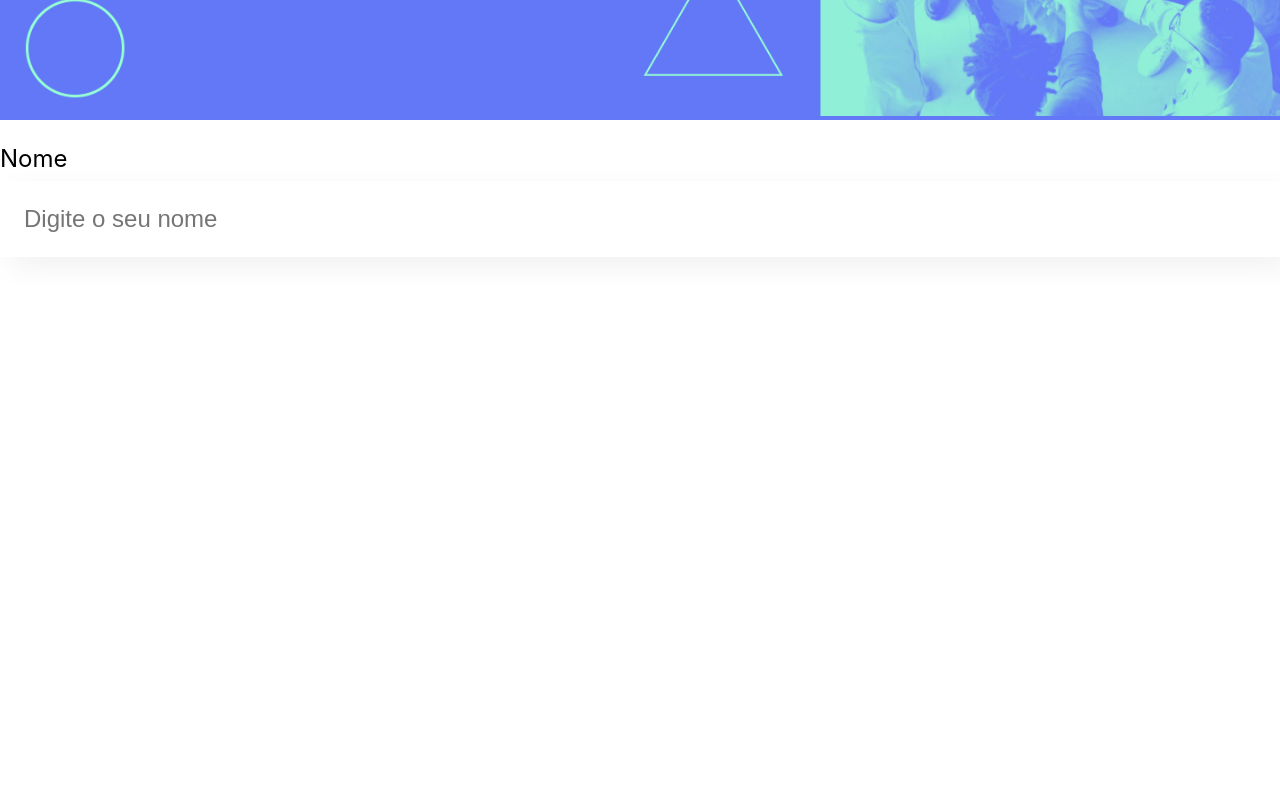
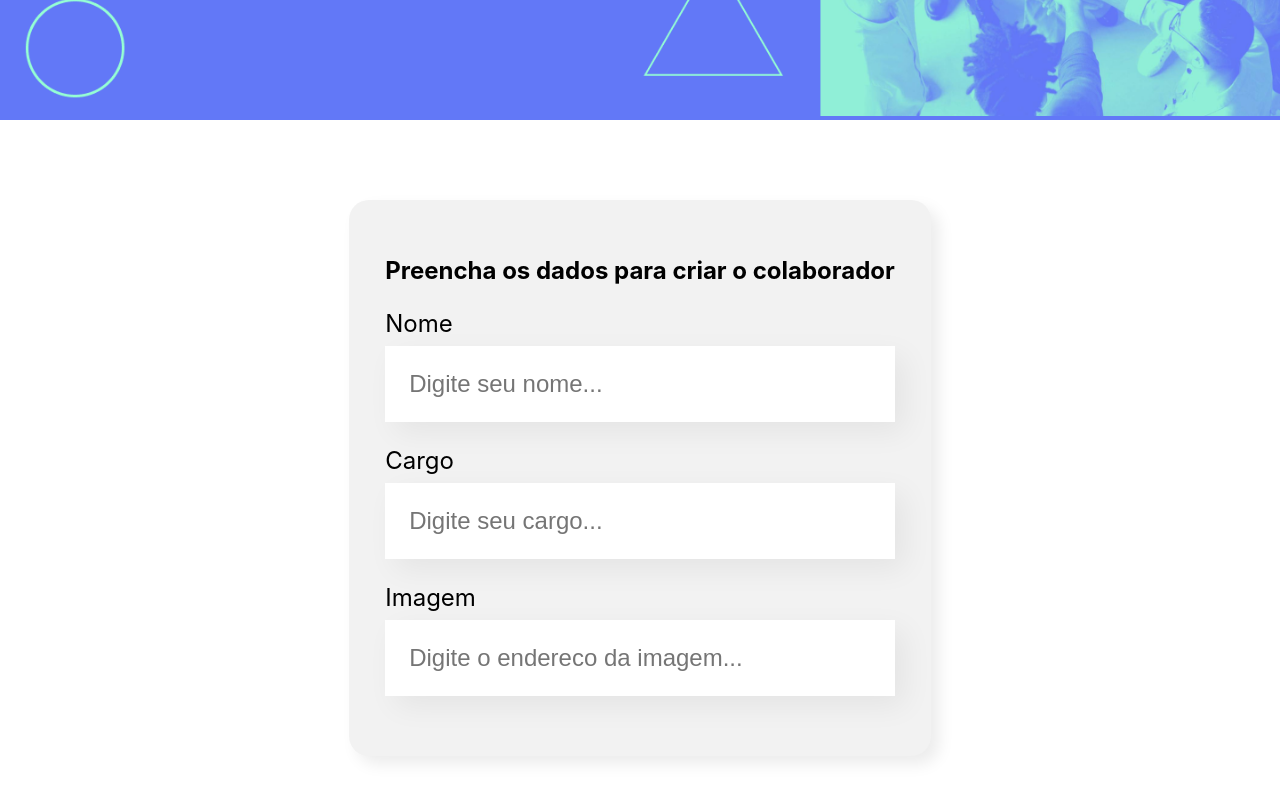
Before and after one commit to williandpg/organo, a React (Create React App) app: page / in a window 1280 px wide. Shown: the part 378-1178 px from the top of the page. Before the commit the page ends 800 px from the top, so only its background shows below. Built offline with nearby package versions, Linux system fonts and the light colour scheme.

Commit message:
Form adicionado

```diff
--- a/src/App.js
+++ b/src/App.js
@@ -1,11 +1,11 @@
 import Banner from './components/Banner/Banner';
-import CampText from './components/CampText/CampText';
+import Form from './components/form/Form';
 
 function App() {
   return (
     <div className="App">
       <Banner />
-      <CampText />
+      <Form />
     </div>
   );
 }
--- a/src/components/CampText/CampText.js
+++ b/src/components/CampText/CampText.js
@@ -1,10 +1,11 @@
 import './CampText.css';
 
-const CampText = () => {
+const CampText = (props) => {
+  const placeholderModify = `${props.placeholder}...`;
   return (
     <div className="campo-texto">
-      <label>Nome</label>
-      <input placeholder='Digite o seu nome'/>
+      <label>{props.label}</label>
+      <input placeholder={placeholderModify}/>
     </div>
   );
 }
--- /dev/null
+++ b/src/components/form/Form.css
@@ -0,0 +1,13 @@
+.form {
+  display: flex;
+  justify-content: center;
+  margin: 80px 0;
+}
+
+.form form {
+  max-width: 80%;
+  background-color: #F2F2F2;
+  border-radius: 20px;
+  padding: 36px 36px;
+  box-shadow: 8px 8px 16px rgba(0, 0, 0, 0.08);
+}
--- /dev/null
+++ b/src/components/form/Form.js
@@ -0,0 +1,17 @@
+import './Form.css';
+import CampText from '../CampText/CampText';
+
+const Form = () => {
+  return (
+    <section className='form'>
+      <form >
+        <h2>Preencha os dados para criar o colaborador</h2>
+        <CampText label='Nome' placeholder='Digite seu nome' />
+        <CampText label='Cargo' placeholder='Digite seu cargo' />
+        <CampText label='Imagem' placeholder='Digite o endereco da imagem' />
+      </form>
+    </section>
+  );
+};
+
+export default Form;
```
